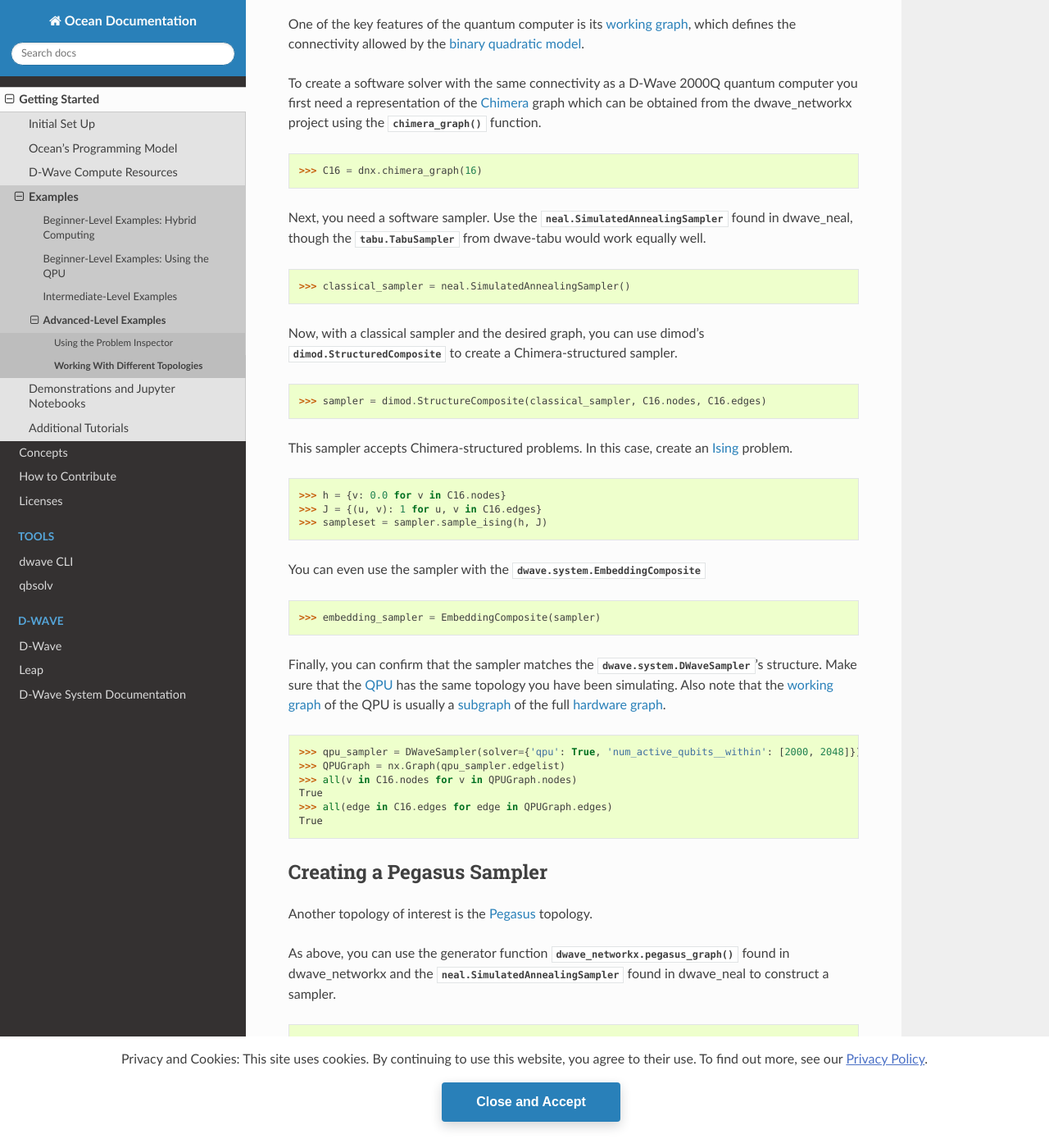
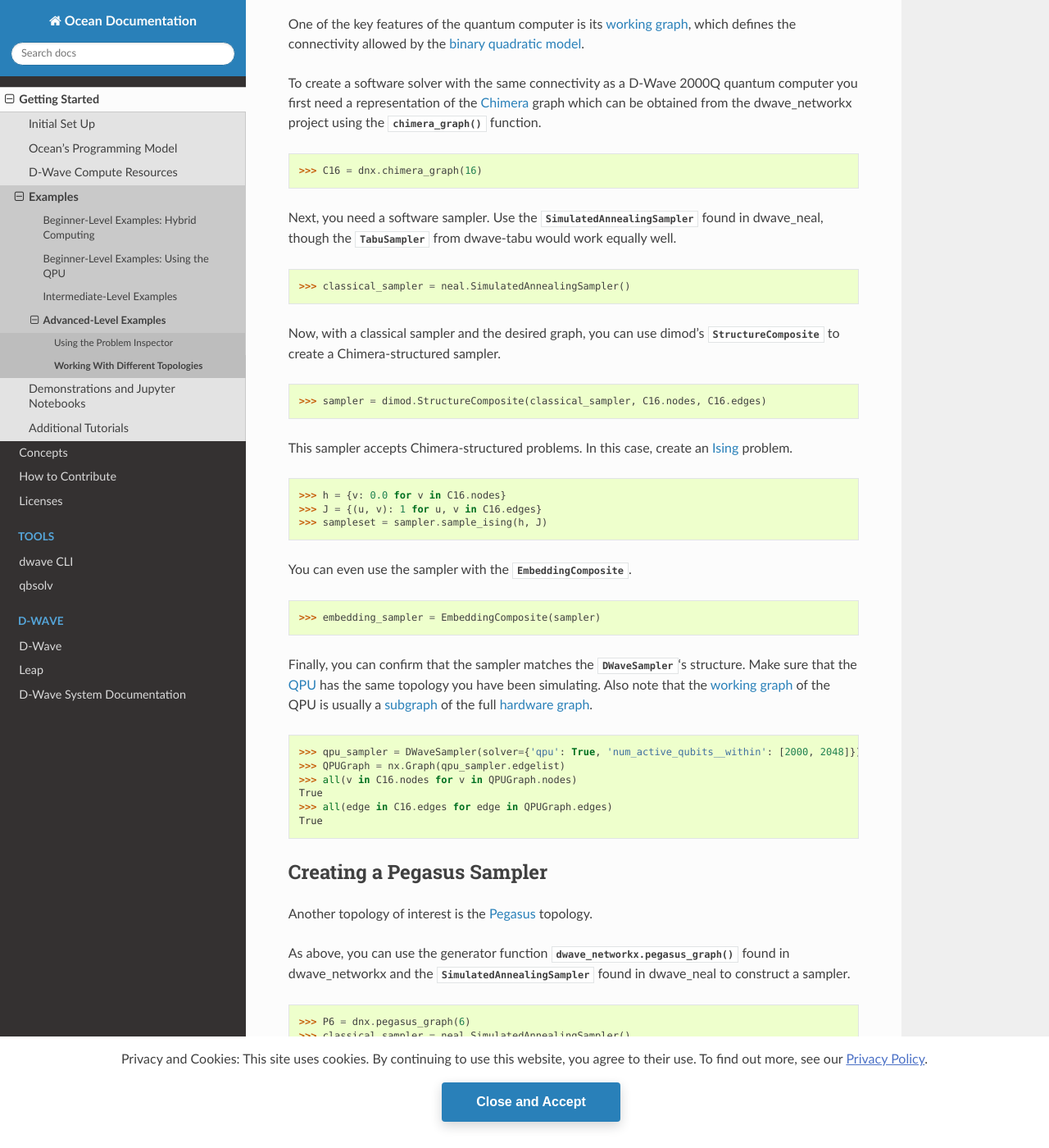
Before and after one commit to dwavesystems/dwave-ocean-sdk, a Sphinx documentation site: the page built from docs/examples/topology_samplers.rst, in a window 1280 px wide and 1400 px high, scrolled down 581 px. Shown: the whole window at 82% size. Built offline with Sphinx 7.4.7 and the Read the Docs theme 2.0.0, drawn with Linux system fonts in a browser that asks for light colours; pages that are not in the unit, such as notebooks, are missing from menus; the version number could not be read and is left out.

Commit message:
Updating Getting Started Examples for Pegasus: non-beginner levels

```diff
--- a/docs/examples/hybrid1.rst
+++ b/docs/examples/hybrid1.rst
@@ -26,6 +26,10 @@
       increased nodes, degrading performance. The current example uses 100 nodes
       but with a degree of three (each node connects to three other nodes). You can
       increase the number of nodes substantially as long as you keep the graph sparse.
+
+For more detailed examples of using :doc:`dwave-hybrid </docs_hybrid/sdk_index>`
+to combine classical and quantum resources in solving your problem, see the
+`Hybrid Computing Jupyter Notebooks <https://github.com/dwave-examples/structural-imbalance-notebook>`_.
 
 Example Requirements
 ====================
--- a/docs/examples/multi_gate_results.rst
+++ b/docs/examples/multi_gate_results.rst
@@ -3,6 +3,9 @@
 ======================================
 Multiple-Gate Circuit: Further Details
 ======================================
+
+The binary quadratic models created by :doc:`dwavebinarycsp </docs_binarycsp/sdk_index>`
+and the embeddings found on a D-Wave 2000Q system for these BQMs.
 
 Single Comprehensive Constraint
 ===============================
--- a/docs/examples/topology_samplers.rst
+++ b/docs/examples/topology_samplers.rst
@@ -46,8 +46,8 @@
 >>> classical_sampler = neal.SimulatedAnnealingSampler()
 
 Now, with a classical sampler and the desired graph, you can use
-:doc:`dimod </docs_dimod/sdk_index>`'s :class:`dimod.StructuredComposite` to create
-a Chimera-structured sampler.
+:doc:`dimod </docs_dimod/sdk_index>`'s :class:`~dimod.reference.composites.structure.StructureComposite`
+to create a Chimera-structured sampler.
 
 >>> sampler = dimod.StructureComposite(classical_sampler, C16.nodes, C16.edges)
 
```
Also changed, not shown: other parts of docs/examples/topology_samplers.rst (+6 -6 lines), docs/examples/multi_gate.rst (+5 -5 lines).
